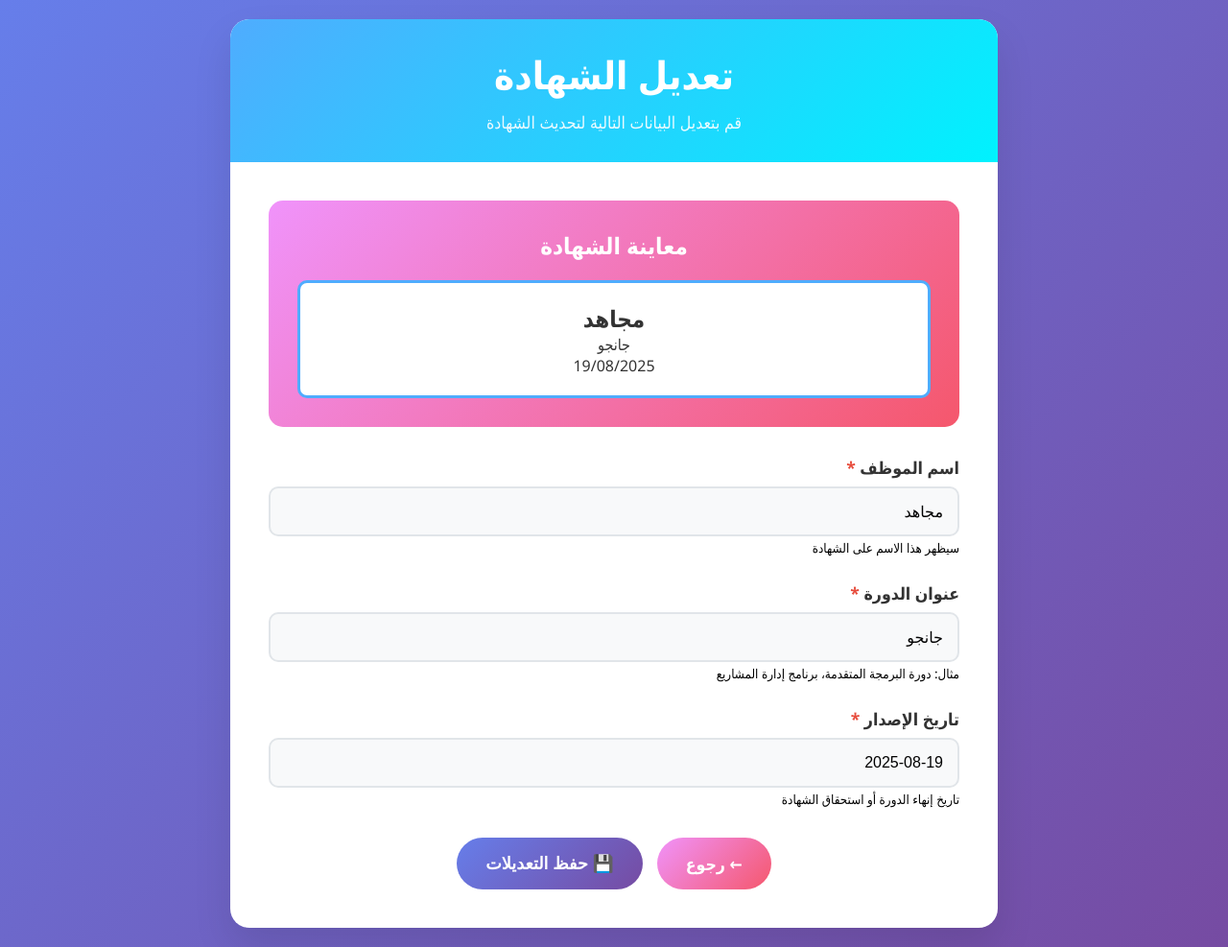
After one commit to asjha2025/certify, a Django app: page /edit/3/ in a window 1280 px wide. The commit adds this page. Shown: the whole page at 96% size. Run offline with Django 5.2, Linux system fonts and the light colour scheme; data comes from the database, SQL or seed files in the repository; both versions use the stored data as it was after the commit; parts of the project's set-up code (start-up, migrations or seed data) failed here and were passed over.

Commit message:
التعديل والحذف

```diff
--- a/main/templates/main/base.html
+++ b/main/templates/main/base.html
@@ -32,8 +32,10 @@
         <div class="collapse navbar-collapse" id="navbarMenu">
           <ul class="navbar-nav me-auto mb-2 mb-lg-0">
             <li class="nav-item"><a class="nav-link active" href="">Home</a></li>
-            <li class="nav-item"><a class="nav-link" href="">الشهادات</a></li>
-            <li class="nav-item"><a class="nav-link" href="">رفع البيانات</a></li>
+            <li class="nav-item"><a class="nav-link" href="/certificates">الشهادات</a></li>
+            <li class="nav-item"><a class="nav-link" href="{% url 'main:create_certificate' %}">رفع البيانات</a></li>
+            <li class="nav-item"><a class="nav-link" href="{% url 'main:upload_excel' %}">رفع الملفات</a></li>
+
             <li class="nav-item"><a class="nav-link" href="">تسجيل خروج</a></li>
           </ul>
           <form class="d-flex" role="search" method="get" action="">
--- /dev/null
+++ b/main/templates/main/edit_certificate.html
@@ -0,0 +1,293 @@
+<!DOCTYPE html>
+<html lang="ar" dir="rtl">
+<head>
+    <meta charset="UTF-8">
+    <meta name="viewport" content="width=device-width, initial-scale=1.0">
+    <title>تعديل الشهادة - نظام إدارة الشهادات</title>
+    <style>
+        * {
+            margin: 0;
+            padding: 0;
+            box-sizing: border-box;
+        }
+
+        body {
+            font-family: 'Segoe UI', Tahoma, Geneva, Verdana, sans-serif;
+            background: linear-gradient(135deg, #667eea 0%, #764ba2 100%);
+            min-height: 100vh;
+            padding: 20px;
+            direction: rtl;
+        }
+
+        .container {
+            max-width: 800px;
+            margin: 0 auto;
+            background: white;
+            border-radius: 20px;
+            box-shadow: 0 20px 40px rgba(0,0,0,0.1);
+            overflow: hidden;
+        }
+
+        .header {
+            background: linear-gradient(135deg, #4facfe 0%, #00f2fe 100%);
+            color: white;
+            padding: 30px;
+            text-align: center;
+        }
+
+        .header h1 {
+            font-size: 2.5rem;
+            margin-bottom: 10px;
+            font-weight: 700;
+        }
+
+        .header p {
+            font-size: 1.1rem;
+            opacity: 0.9;
+        }
+
+        .form-container {
+            padding: 40px;
+        }
+
+        .preview-section {
+            background: linear-gradient(135deg, #f093fb 0%, #f5576c 100%);
+            color: white;
+            padding: 30px;
+            margin-bottom: 30px;
+            border-radius: 15px;
+            text-align: center;
+        }
+
+        .preview-section h3 {
+            font-size: 1.5rem;
+            margin-bottom: 15px;
+        }
+
+        .certificate-preview {
+            background: white;
+            color: #333;
+            padding: 20px;
+            border-radius: 10px;
+            border: 3px solid #4facfe;
+            margin-top: 20px;
+        }
+
+        .form-group {
+            margin-bottom: 25px;
+        }
+
+        .form-group label {
+            display: block;
+            margin-bottom: 8px;
+            font-weight: 600;
+            color: #333;
+            font-size: 1.1rem;
+        }
+
+        .form-group input,
+        .form-group textarea {
+            width: 100%;
+            padding: 15px;
+            border: 2px solid #e1e5e9;
+            border-radius: 10px;
+            font-size: 1rem;
+            transition: all 0.3s ease;
+            background: #f8f9fa;
+        }
+
+        .form-group input:focus,
+        .form-group textarea:focus {
+            outline: none;
+            border-color: #4facfe;
+            background: white;
+            box-shadow: 0 0 0 3px rgba(79, 172, 254, 0.1);
+        }
+
+        .file-input-wrapper {
+            position: relative;
+            display: inline-block;
+            width: 100%;
+        }
+
+        .file-input {
+            position: absolute;
+            opacity: 0;
+            width: 100%;
+            height: 100%;
+            cursor: pointer;
+        }
+
+        .file-input-label {
+            display: block;
+            padding: 15px;
+            background: linear-gradient(135deg, #ffecd2 0%, #fcb69f 100%);
+            border: 2px dashed #ff9a56;
+            border-radius: 10px;
+            text-align: center;
+            cursor: pointer;
+            transition: all 0.3s ease;
+            color: #d4691a;
+            font-weight: 600;
+        }
+
+        .file-input-label:hover {
+            background: linear-gradient(135deg, #fcb69f 0%, #ffecd2 100%);
+            transform: translateY(-2px);
+        }
+
+        .btn-container {
+            display: flex;
+            gap: 15px;
+            justify-content: center;
+            margin-top: 30px;
+        }
+
+        .btn {
+            padding: 15px 30px;
+            border: none;
+            border-radius: 50px;
+            font-size: 1.1rem;
+            font-weight: 600;
+            cursor: pointer;
+            transition: all 0.3s ease;
+            text-decoration: none;
+            display: inline-flex;
+            align-items: center;
+            gap: 10px;
+        }
+
+        .btn-primary {
+            background: linear-gradient(135deg, #667eea 0%, #764ba2 100%);
+            color: white;
+        }
+
+        .btn-primary:hover {
+            transform: translateY(-3px);
+            box-shadow: 0 10px 25px rgba(102, 126, 234, 0.4);
+        }
+
+        .btn-secondary {
+            background: linear-gradient(135deg, #f093fb 0%, #f5576c 100%);
+            color: white;
+        }
+
+        .btn-secondary:hover {
+            transform: translateY(-3px);
+            box-shadow: 0 10px 25px rgba(240, 147, 251, 0.4);
+        }
+
+        .required {
+            color: #e74c3c;
+        }
+
+        @media (max-width: 768px) {
+            .container {
+                margin: 10px;
+                border-radius: 15px;
+            }
+
+            .form-container {
+                padding: 20px;
+            }
+
+            .header h1 {
+                font-size: 2rem;
+            }
+
+            .btn-container {
+                flex-direction: column;
+            }
+        }
+    </style>
+</head>
+<body>
+    <div class="container">
+        <div class="header">
+            <h1>تعديل الشهادة</h1>
+            <p>قم بتعديل البيانات التالية لتحديث الشهادة</p>
+        </div>
+
+        <div class="form-container">
+            <div class="preview-section">
+                <h3>معاينة الشهادة</h3>
+                <div class="certificate-preview">
+                    <h2 id="preview-name">{{ cert.employee_name }}</h2>
+                    <p id="preview-course">{{ cert.course_title }}</p>
+                    <p id="preview-date">{{ cert.issue_date|date:"d/m/Y" }}</p>
+                </div>
+            </div>
+
+            <form method="post" enctype="multipart/form-data">
+                {% csrf_token %}
+
+                <div class="form-group">
+                    <label for="{{ form.employee_name.id_for_label }}">اسم الموظف <span class="required">*</span></label>
+                    {{ form.employee_name }}
+                    <small>سيظهر هذا الاسم على الشهادة</small>
+                </div>
+
+                <div class="form-group">
+                    <label for="{{ form.course_title.id_for_label }}">عنوان الدورة <span class="required">*</span></label>
+                    {{ form.course_title }}
+                    <small>مثال: دورة البرمجة المتقدمة، برنامج إدارة المشاريع</small>
+                </div>
+
+                <div class="form-group">
+                    <label for="{{ form.issue_date.id_for_label }}">تاريخ الإصدار <span class="required">*</span></label>
+                    {{ form.issue_date }}
+                    <small>تاريخ إنهاء الدورة أو استحقاق الشهادة</small>
+                </div>
+
+
+
+                <div class="btn-container">
+                    <a href="{% url 'main:list_certificates' %}" class="btn btn-secondary">← رجوع</a>
+                    <button type="submit" class="btn btn-primary">💾 حفظ التعديلات</button>
+                </div>
+            </form>
+        </div>
+    </div>
+
+    <script>
+        // تحديث المعاينة عند تغيير البيانات
+        document.addEventListener('DOMContentLoaded', function() {
+            const nameInput = document.querySelector('input[name="employee_name"]');
+            const courseInput = document.querySelector('input[name="course_title"]');
+            const dateInput = document.querySelector('input[name="issue_date"]');
+
+            const previewName = document.getElementById('preview-name');
+            const previewCourse = document.getElementById('preview-course');
+            const previewDate = document.getElementById('preview-date');
+
+            function updatePreview() {
+                previewName.textContent = nameInput.value || 'اسم الموظف';
+                previewCourse.textContent = courseInput.value || 'عنوان الدورة';
+
+                if (dateInput.value) {
+                    const date = new Date(dateInput.value);
+                    previewDate.textContent = date.toLocaleDateString('ar-SA');
+                } else {
+                    previewDate.textContent = '{{ cert.issue_date|date:"d/m/Y" }}';
+                }
+            }
+
+            nameInput.addEventListener('input', updatePreview);
+            courseInput.addEventListener('input', updatePreview);
+            dateInput.addEventListener('change', updatePreview);
+
+            // تحديث نص اختيار الملف
+            const fileInput = document.querySelector('input[type="file"]');
+            const fileLabel = document.querySelector('.file-input-label');
+
+            fileInput.addEventListener('change', function() {
+                if (this.files && this.files[0]) {
+                    fileLabel.textContent = '📁 تم اختيار: ' + this.files[0].name;
+                } else {
+                    fileLabel.textContent = '📁 اختر ملف الشعار';
+                }
+            });
+        });
+    </script>
+</body>
+</html>
--- a/main/urls.py
+++ b/main/urls.py
@@ -9,4 +9,6 @@ urlpatterns = [
     path('upload-excel/', views.upload_excel, name="upload_excel"),
     path('certificates/', views.list_certificates, name="list_certificates"),
     path('download/<int:cert_id>/', views.download_certificate, name="download_certificate"),
+    path('edit/<int:cert_id>/', views.edit_certificate, name="edit_certificate"),
+    path('delete/<int:cert_id>/', views.delete_certificate, name="delete_certificate"),
 ]
--- a/main/views.py
+++ b/main/views.py
@@ -1,3 +1,4 @@
+from django.shortcuts import render
 from django.http import HttpRequest, HttpResponse
 from django.shortcuts import render, redirect
 from django.http import FileResponse
@@ -33,18 +34,12 @@ def upload_excel(request):
     if request.method == "POST":
         form = UploadExcelForm(request.POST, request.FILES)
         if form.is_valid():
-            # اقرأ ملف الإكسل
             df = pd.read_excel(request.FILES['file'])
-
-            # تحويل عمود التاريخ إلى كائنات تاريخ
-            # to_datetime ستقوم بتحويل الصيغ المختلفة إلى كائن تاريخ موحد
-            df['issue_date'] = pd.to_datetime(df['issue_date']).dt.date
-
             for _, row in df.iterrows():
                 cert = Certificate.objects.create(
                     employee_name=row['employee_name'],
                     course_title=row['course_title'],
-                    issue_date=row['issue_date']  # الآن هذا كائن تاريخ
+                    issue_date=row['issue_date']
                 )
                 pdf_path = generate_certificate(cert)
                 cert.pdf_file.name = pdf_path.replace("media/", "")
@@ -64,3 +59,44 @@ def list_certificates(request):
 def download_certificate(request, cert_id):
     cert = Certificate.objects.get(id=cert_id)
     return FileResponse(open(cert.pdf_file.path, "rb"), as_attachment=True)
+
+
+def edit_certificate(request, cert_id):
+    """
+    تعديل شهادة موجودة
+    """
+    try:
+        cert = Certificate.objects.get(id=cert_id)
+    except Certificate.DoesNotExist:
+        return redirect("main:list_certificates")
+
+    if request.method == "POST":
+        form = CertificateForm(request.POST, request.FILES, instance=cert)
+        if form.is_valid():
+            cert = form.save()
+            # إعادة توليد ملف PDF بالبيانات الجديدة
+            pdf_path = generate_certificate(cert)
+            cert.pdf_file.name = pdf_path.replace("media/", "")
+            cert.save()
+            return redirect("main:list_certificates")
+    else:
+        form = CertificateForm(instance=cert)
+
+    return render(request, "main/edit_certificate.html", {"form": form, "cert": cert})
+
+def delete_certificate(request, cert_id):
+    """
+    حذف شهادة
+    """
+    try:
+        cert = Certificate.objects.get(id=cert_id)
+        # حذف ملف PDF من النظام
+        import os
+        if cert.pdf_file and os.path.exists(cert.pdf_file.path):
+            os.remove(cert.pdf_file.path)
+        # حذف الشهادة من قاعدة البيانات
+        cert.delete()
+    except Certificate.DoesNotExist:
+        pass
+
+    return redirect("main:list_certificates")
```
Also changed, not shown: main/templates/main/list_certificates.html (+24 -13 lines), db.sqlite3, 3 other files.
